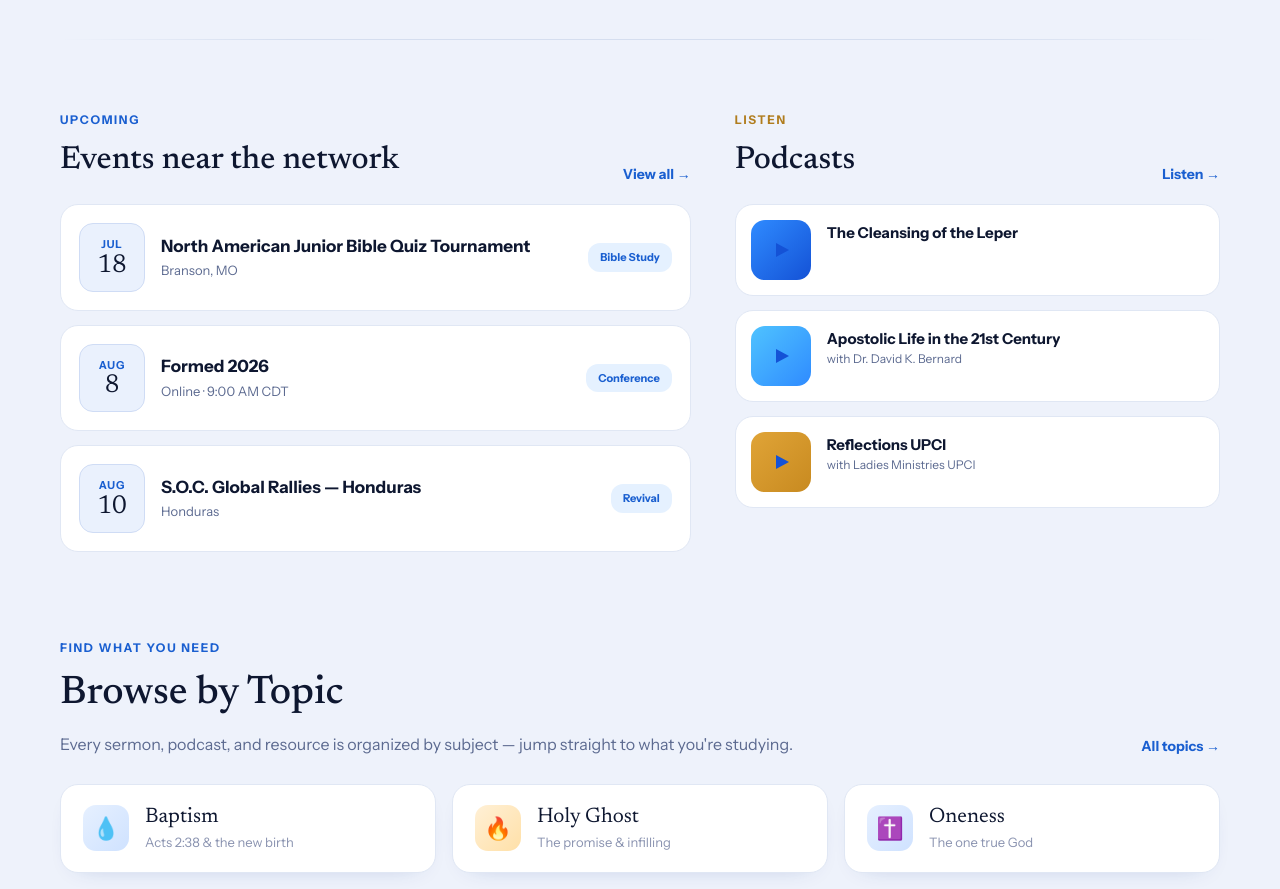
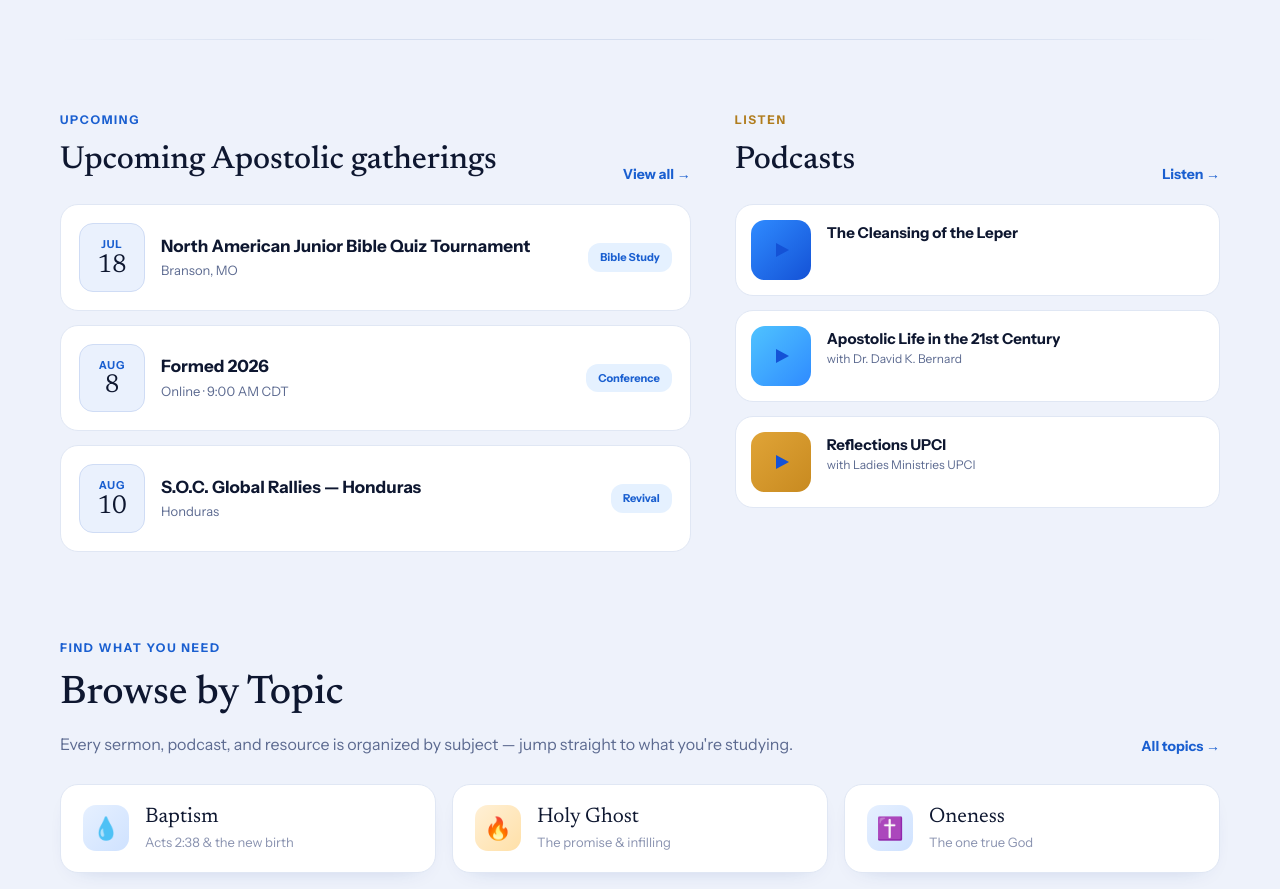
Before and after one commit to J-Rod98/APN-Hub, a Next.js app: page / in a window 1280 px wide. Shown: the part 1360-2249 px from the top of the page. Built offline with nearby package versions, Linux system fonts and the light colour scheme.

Commit message:
Clarify upcoming events heading

```diff
--- a/src/components/sanctuary/SanctuaryHome.tsx
+++ b/src/components/sanctuary/SanctuaryHome.tsx
@@ -321,7 +321,7 @@ export function SanctuaryHome({ events, preaching, podcast, featuredIndex }: Pro
                 Upcoming
               </div>
               <h2 className="mt-2 font-serif text-[32px] font-medium text-sanctuary-ink">
-                Events near the network
+                Upcoming Apostolic gatherings
               </h2>
             </div>
             <Link href="/events" className="text-sm font-bold text-sanctuary-link hover:text-sanctuary-linkhover">
```
